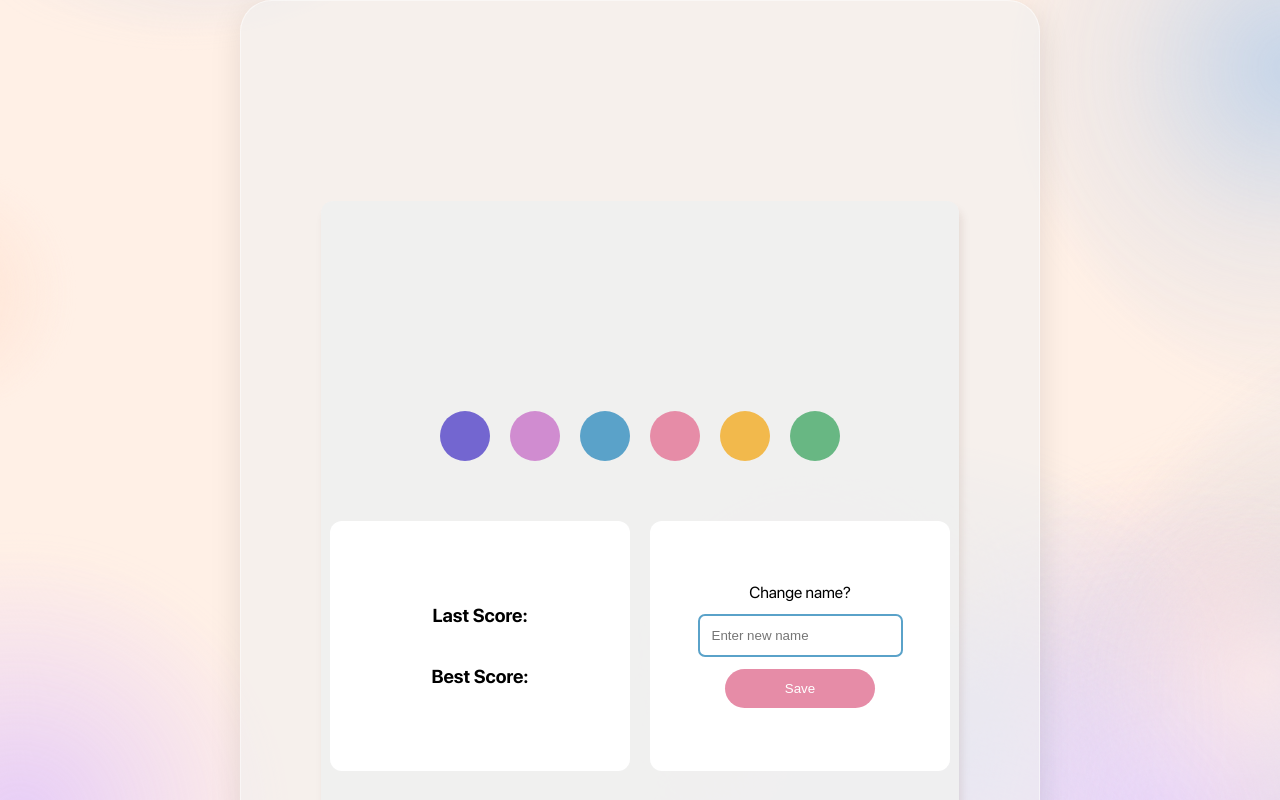
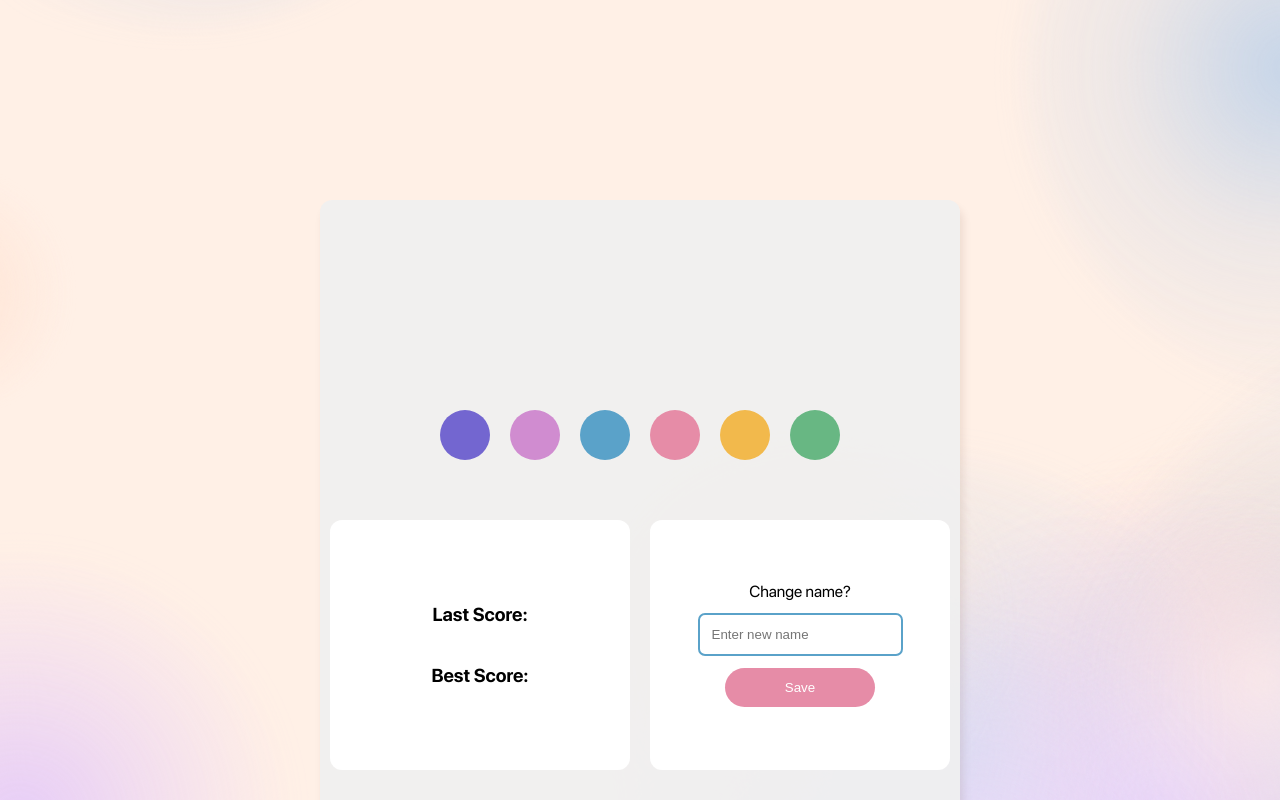
Before and after one commit to annagroshkova/maca-quiz-app, a React (Vite) app: page /userProfile in a window 1280 px wide. Shown: the top 800 px of the page. Built offline with nearby package versions, Linux system fonts and the light colour scheme.

Commit message:
mer skit animation/bakgrund

```diff
--- a/src/App.css
+++ b/src/App.css
@@ -10,7 +10,6 @@
   border: 1px solid rgba(255, 255, 255, 0.5);
   border-radius: clamp(2rem, 4vh, 3rem);
   overflow:hidden;
-  width: clamp(18.75rem, 95%, 50rem);
   margin: 0 auto;
   justify-content: center;
   display: flex;
--- a/src/views/UserProfile/UserProfile.tsx
+++ b/src/views/UserProfile/UserProfile.tsx
@@ -29,9 +29,9 @@ export default function UserProfile() {
   return (
     <section className="startpage">
       <header></header>
-      <div>
+      <div >
         <motion.div
-          className="userContainer shared-container"
+        className="userContainer "
           initial={{ opacity: 0 }}
           animate={{ opacity: 1 }}
           exit={{ opacity: 0 }}
```
